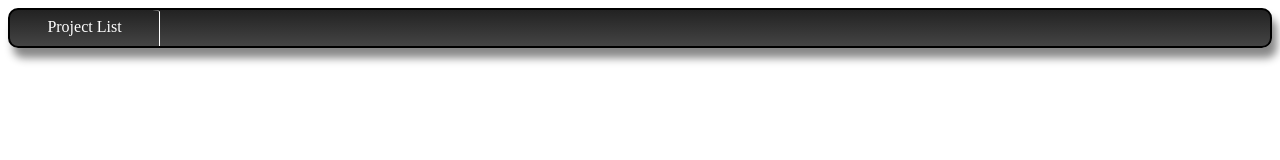
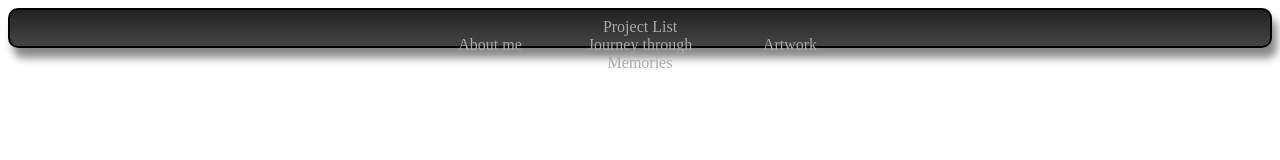
Before and after one commit to jmher019/PortfolioSite, a plain HTML site: page index.html in a window 1280 px wide. Drawn offline with Linux system fonts and the light colour scheme.

Commit message:
Adding nav item and menu item

```diff
--- a/css/index.css
+++ b/css/index.css
@@ -6,15 +6,27 @@
   border-radius: 10px;
   background-image: linear-gradient(#222, #444);
   box-shadow: 5px 10px 8px #888;
+  padding-top: 8px;
+}
+
+.nav-item-container {
+  box-sizing: border-box;
+  height: 100%;
+  margin: 0 auto;
+  width: 100%;
 }
 
 .nav-item {
   box-sizing: border-box;
   width: 150px;
-  height: 100%;
-  padding-top: 8px;
+  height: 20px;
+  color: #aaa;
+  text-align: center;
+  display: table-cell;
+  vertical-align: middle;
+}
+
+.nav-item:hover {
   color: white;
-  text-align: center;
-  border-right: 1px solid white;
-  border-top-right-radius: 5%;
+  cursor: pointer;
 }
--- a/index.html
+++ b/index.html
@@ -10,6 +10,7 @@
   <script src="src/utils/dom-utils.js"></script>
   <script src="src/modules/navbar/navbar.js"></script>
   <script src="src/modules/navbar/navitem/navitem.js"></script>
+  <script src="src/modules/navbar/navitem/menuitem/menuitem.js"></script>
 </head>
 
 <body>
--- a/src/index.js
+++ b/src/index.js
@@ -1,4 +1,9 @@
 window.onload = function (e) {
   var navBar = new NavBar();
-  navBar.addNavItem('Project List');
+  navBar.addNavItem('About me', 150);
+
+  var projectListNavItem = navBar.addNavItem('Project List', 150);
+  projectListNavItem.addMenuItem('Journey through Memories');
+
+  navBar.addNavItem('Artwork', 150);
 };
--- a/src/modules/navbar/navbar.js
+++ b/src/modules/navbar/navbar.js
@@ -4,6 +4,18 @@ NavBar = function () {
     // Create the nav bar element as a div and make it a child of the root app div element
     var parent = document.getElementById('app');
     this.navBarElement = DomUtils.create('div', parent, 'nav-bar');
+
+    this.initNavItemsContainer();
+  };
+
+  this.initNavItemsContainer = function () {
+    // Create a container to hold our nav bar items
+    this.navItemsContainer = DomUtils.create('div', this.navBarElement, 'nav-item-container');
+
+    // Set width to 0
+    this.navItemsContainerWidth = 0;
+    this.updateNavItemContainer();
+
     this.navItems = [];
   };
 
@@ -11,9 +23,24 @@ NavBar = function () {
     return this.navBarElement;
   };
 
-  this.addNavItem = function (label) {
+  this.getNavItemsContainer = function () {
+    return this.navItemsContainer;
+  }
+
+  this.addNavItem = function (label, width) {
     // Create a nav item and add it to the list of nav items
-    this.navItems.push(new NavItem(this, label));
+    // note: { width: width } is equivalent to { width }
+    var navItem = new NavItem(this, label, { width });
+    this.navItems.push(navItem);
+
+    this.navItemsContainerWidth += navItem.getWidth();
+    this.updateNavItemContainer();
+
+    return navItem;
+  };
+
+  this.updateNavItemContainer = function () {
+    this.navItemsContainer.style.width = `${this.navItemsContainerWidth}px`;
   };
 
   this.initialize();
--- /dev/null
+++ b/src/modules/navbar/navitem/menuitem/menuitem.js
@@ -0,0 +1,10 @@
+var MenuItem = function (navItem, label) {
+  this.navItem = navItem;
+
+  this.initialize = function () {
+    this.menuItemElement = DomUtils.create('div', this.navItem.getNavItemElement());
+    this.menuItemElement.innerHTML = `<label>${label}</label>`;
+  };
+
+  this.initialize();
+};
--- a/src/modules/navbar/navitem/navitem.js
+++ b/src/modules/navbar/navitem/navitem.js
@@ -1,13 +1,42 @@
-var NavItem = function (navBar, label) {
-  this.initialize = function (navBar, label) {
+var NavItem = function (navBar, label, options) {
+  this.options = {
+    width: options ? options.width : 150
+  };
+
+  this.navBar = navBar;
+
+  this.initialize = function () {
+    this.initNavItemElement();
+
+    this.menuItems = [];
+  };
+
+  this.initNavItemElement = function () {
     // Create a div element representing our nav item element and make it a child of the nav bar
     // Then store a reference to the nav bar
-    this.navItemElement = DomUtils.create('div', navBar.getNavBarElement(), 'nav-item');
-    this.navBar = navBar;
+    this.navItemElement = DomUtils.create('div', this.navBar.getNavItemsContainer(), 'nav-item');
 
     // Set the label
-    this.navItemElement.innerHTML = label;
+    this.navItemElement.innerHTML = `<label>${label}</label>`;
+
+    // Set the width of the nav item element
+    this.navItemElement.style.width = `${this.options.width}px`;
+  }
+
+  this.getWidth = function () {
+    return this.options.width;
   };
 
-  this.initialize(navBar, label);
+  this.getNavItemElement = function () {
+    return this.navItemElement;
+  };
+
+  this.addMenuItem = function (label) {
+    var menuItem = new MenuItem(this, label);
+    this.menuItems.push(menuItem);
+
+    return menuItem;
+  };
+
+  this.initialize();
 };
```
